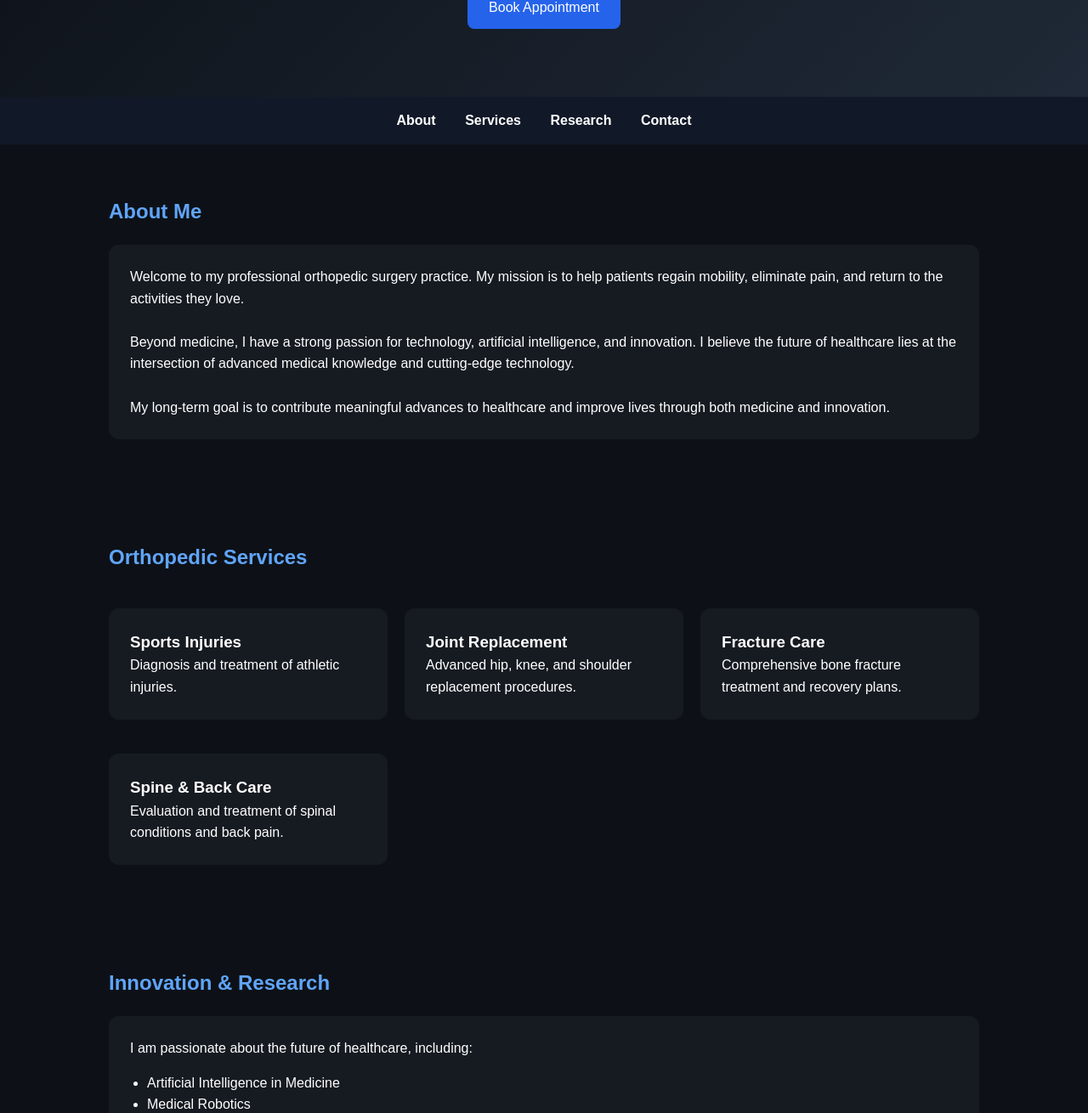
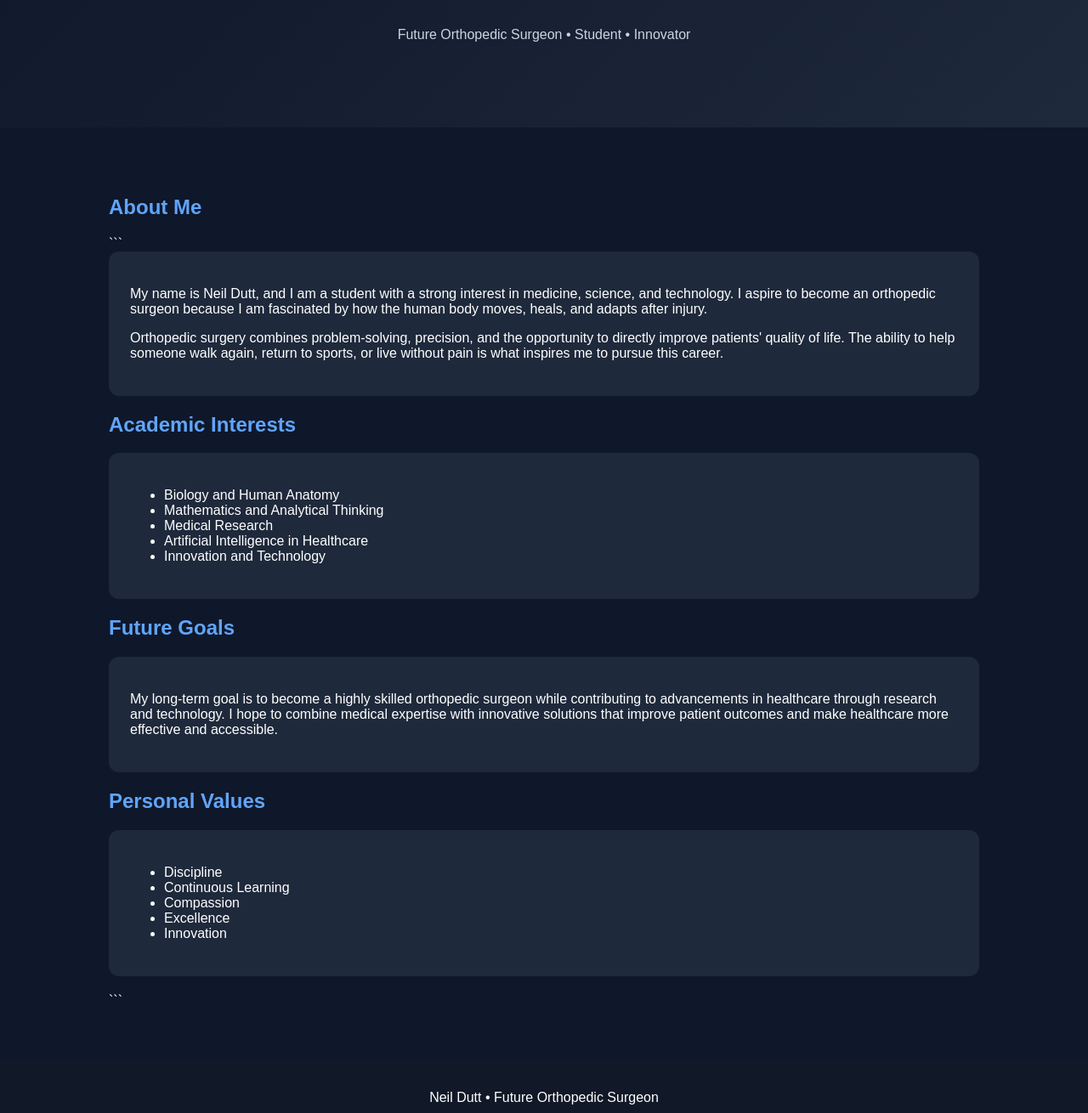
Before and after one commit to neildutt2012-hue/OrthopedicSurgeon, a plain HTML site: page index.html in a window 1280 px wide. Shown: the part 228-1538 px from the top of the page at 85% size. Drawn offline with Linux system fonts and the light colour scheme.

Commit message:
Update index.html

````diff
--- a/index.html
+++ b/index.html
@@ -1,196 +1,129 @@
 <!DOCTYPE html>
+
 <html lang="en">
 <head>
 <meta charset="UTF-8">
 <meta name="viewport" content="width=device-width, initial-scale=1.0">
-    <title>Dr. Neil Dutt | Orthopedic Surgeon</title>
+<title>Neil Dutt | Future Orthopedic Surgeon</title>
 
 <style>
-        *{
+body{
+    font-family: Arial, sans-serif;
+    background:#0f172a;
+    color:white;
     margin:0;
-            padding:0;
-            box-sizing:border-box;
-            font-family:Arial, sans-serif;
 }
 
-        body{
-            background:#0d1117;
-            color:white;
-            line-height:1.6;
+.hero{
+    text-align:center;
+    padding:100px 20px;
+    background:linear-gradient(135deg,#0f172a,#1e293b);
 }
 
-        header{
-            background:linear-gradient(135deg,#0d1117,#1f2937);
-            text-align:center;
-            padding:80px 20px;
+.hero h1{
+    font-size:4rem;
 }
 
-        header h1{
-            font-size:3rem;
-        }
-
-        header p{
-            color:#9ca3af;
-            margin-top:10px;
-        }
-
-        nav{
-            background:#111827;
-            padding:15px;
-            text-align:center;
-        }
-
-        nav a{
-            color:white;
-            text-decoration:none;
-            margin:0 15px;
-            font-weight:bold;
+.hero p{
+    color:#cbd5e1;
+    max-width:700px;
+    margin:auto;
 }
 
 section{
     padding:60px 10%;
 }
 
-        h2{
+.card{
+    background:#1e293b;
+    padding:25px;
+    border-radius:12px;
     margin-bottom:20px;
-            color:#60a5fa;
 }
 
-        .card{
-            background:#161b22;
-            padding:25px;
-            border-radius:12px;
-            margin-top:20px;
-        }
-
-        .services{
-            display:grid;
-            grid-template-columns:repeat(auto-fit,minmax(250px,1fr));
-            gap:20px;
+h2{
+    color:#60a5fa;
 }
 
 footer{
     text-align:center;
-            padding:25px;
+    padding:20px;
     background:#111827;
-            color:#9ca3af;
-        }
-
-        .btn{
-            display:inline-block;
-            margin-top:20px;
-            padding:12px 25px;
-            background:#2563eb;
-            color:white;
-            text-decoration:none;
-            border-radius:8px;
 }
 </style>
+
 </head>
+
 <body>
 
-<header>
-    <h1>Dr. Neil Dutt</h1>
-    <p>Orthopedic Surgeon | Innovator | Future Medical Leader</p>
+<div class="hero">
+    <h1>Neil Dutt</h1>
+    <p>
+        Future Orthopedic Surgeon • Student • Innovator
+    </p>
+</div>
 
-    <a href="#contact" class="btn">Book Appointment</a>
-</header>
+<section>
+    <h2>About Me</h2>
 
-<nav>
-    <a href="#about">About</a>
-    <a href="#services">Services</a>
-    <a href="#research">Research</a>
-    <a href="#contact">Contact</a>
-</nav>
+```
+<div class="card">
+    <p>
+        My name is Neil Dutt, and I am a student with a strong interest
+        in medicine, science, and technology. I aspire to become an
+        orthopedic surgeon because I am fascinated by how the human body
+        moves, heals, and adapts after injury.
+    </p>
 
-<section id="about">
-    <h2>About Me</h2>
+    <p>
+        Orthopedic surgery combines problem-solving, precision, and the
+        opportunity to directly improve patients' quality of life. The
+        ability to help someone walk again, return to sports, or live
+        without pain is what inspires me to pursue this career.
+    </p>
+</div>
+
+<h2>Academic Interests</h2>
+
+<div class="card">
+    <ul>
+        <li>Biology and Human Anatomy</li>
+        <li>Mathematics and Analytical Thinking</li>
+        <li>Medical Research</li>
+        <li>Artificial Intelligence in Healthcare</li>
+        <li>Innovation and Technology</li>
+    </ul>
+</div>
+
+<h2>Future Goals</h2>
 
 <div class="card">
     <p>
-            Welcome to my professional orthopedic surgery practice.
-            My mission is to help patients regain mobility, eliminate pain,
-            and return to the activities they love.
-        </p>
-
-        <br>
-
-        <p>
-            Beyond medicine, I have a strong passion for technology,
-            artificial intelligence, and innovation. I believe the future
-            of healthcare lies at the intersection of advanced medical
-            knowledge and cutting-edge technology.
-        </p>
-
-        <br>
-
-        <p>
-            My long-term goal is to contribute meaningful advances to
-            healthcare and improve lives through both medicine and innovation.
+        My long-term goal is to become a highly skilled orthopedic surgeon
+        while contributing to advancements in healthcare through research
+        and technology. I hope to combine medical expertise with innovative
+        solutions that improve patient outcomes and make healthcare more
+        effective and accessible.
     </p>
 </div>
-</section>
 
-<section id="services">
-    <h2>Orthopedic Services</h2>
-
-    <div class="services">
+<h2>Personal Values</h2>
 
 <div class="card">
-            <h3>Sports Injuries</h3>
-            <p>Diagnosis and treatment of athletic injuries.</p>
-        </div>
-
-        <div class="card">
-            <h3>Joint Replacement</h3>
-            <p>Advanced hip, knee, and shoulder replacement procedures.</p>
-        </div>
-
-        <div class="card">
-            <h3>Fracture Care</h3>
-            <p>Comprehensive bone fracture treatment and recovery plans.</p>
-        </div>
-
-        <div class="card">
-            <h3>Spine & Back Care</h3>
-            <p>Evaluation and treatment of spinal conditions and back pain.</p>
-        </div>
-
-    </div>
-</section>
-
-<section id="research">
-    <h2>Innovation & Research</h2>
-
-    <div class="card">
-        <p>
-            I am passionate about the future of healthcare, including:
-        </p>
-
-        <ul style="margin-top:15px; margin-left:20px;">
-            <li>Artificial Intelligence in Medicine</li>
-            <li>Medical Robotics</li>
-            <li>Digital Patient Care Systems</li>
-            <li>Advanced Surgical Technologies</li>
-            <li>Healthcare Innovation</li>
+    <ul>
+        <li>Discipline</li>
+        <li>Continuous Learning</li>
+        <li>Compassion</li>
+        <li>Excellence</li>
+        <li>Innovation</li>
     </ul>
 </div>
-</section>
+```
 
-<section id="contact">
-    <h2>Contact</h2>
-
-    <div class="card">
-        <p><strong>Email:</strong> neil@example.com</p>
-        <p><strong>Phone:</strong> (555) 123-4567</p>
-        <p><strong>Location:</strong> Orthopedic Surgery Center</p>
-
-        <a href="#" class="btn">Schedule Consultation</a>
-    </div>
 </section>
 
 <footer>
-    <p>© 2026 Dr. Neil Dutt Orthopedic Surgery. All Rights Reserved.</p>
+    <p>Neil Dutt • Future Orthopedic Surgeon</p>
 </footer>
 
 </body>
````
Lines whose indentation alone changed are shown as unchanged.
